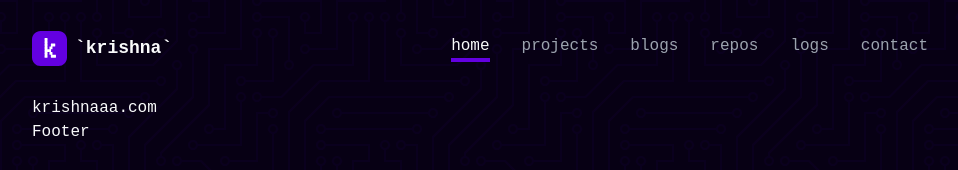
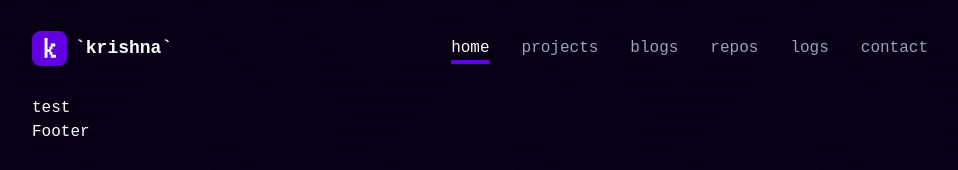
Before and after one commit to krishna8421/v1.krishnaaa.com, a Next.js app: page / in a window 1280 px wide. Shown: the top 170 px of the page, without its empty margins (160-1118 px from the left). Built offline with nearby package versions, Linux system fonts and the light colour scheme; no server answers.

Commit message:
Change: border to underline for nav links

```diff
--- a/src/components/NavBar/NavLink.tsx
+++ b/src/components/NavBar/NavLink.tsx
@@ -16,7 +16,7 @@ export const NavLink = ({ url, name, noHide }: Props) => {
       <div
         className={`${
           isActive
-            ? "border-b-4 border-custom-purple text-gray-50"
+            ? "underline decoration-4 decoration-custom-purple underline-offset-8 text-gray-50"
             : "text-gray-400 hover:text-gray-300"
         } cursor-pointer transition-all ${noHide ? "" : "hidden"} md:inline-block`}
       >
--- a/src/components/NavBar/index.tsx
+++ b/src/components/NavBar/index.tsx
@@ -1,21 +1,20 @@
 import React from "react";
 import Image from "next/image";
-import { NavLink } from "./NavLink";
 import Link from "next/link";
 import { NavLinks } from "./NavLinks";
 import { HamburgerMenu } from "./HamburgerMenu";
 
 export const NavBar = () => {
   return (
-    <Link href="/">
-      <nav className="flex justify-between items-center h-20 lg:h-24">
-        <div className="flex items-center gap-2 cursor-pointer">
+    <nav className="flex justify-between items-center h-20 lg:h-24">
+      <Link href="/">
+        <div className="flex items-center gap-2 cursor-pointer select-none">
           <Image src="/images/logo.svg" alt="Logo" width={35} height={35} />
           <span className="font-bold text-lg">`krishna`</span>
         </div>
-        <NavLinks />
-        <HamburgerMenu />
-      </nav>
-    </Link>
+      </Link>
+      <NavLinks />
+      <HamburgerMenu />
+    </nav>
   );
 };
--- a/src/layouts/Main/index.tsx
+++ b/src/layouts/Main/index.tsx
@@ -5,7 +5,6 @@ import { NavBar } from "@components/NavBar";
 import Head from "next/head";
 import { useRouter } from "next/router";
 import { ReactNode } from "react";
-import { HamburgerMenu } from "@components/NavBar/HamburgerMenu";
 
 interface Props extends PartialMetaData {
   children: ReactNode;
--- a/src/pages/index.tsx
+++ b/src/pages/index.tsx
@@ -1,8 +1,15 @@
 import { Main } from "@layouts/Main";
 import { NextPage } from "next";
+import Link from "next/link";
 
 const Index: NextPage = () => {
-  return <Main>krishnaaa.com</Main>;
+  return (
+    <Main>
+      <Link href="/test">
+        <a>test</a>
+      </Link>
+    </Main>
+  );
 };
 
 export default Index;
--- a/src/pages/test/index.tsx
+++ b/src/pages/test/index.tsx
@@ -1,13 +1,15 @@
 import { NextPage } from "next";
 import { increment, decrement, selectVal } from "src/slices/valSlice";
 import { useAppDispatch, useAppSelector } from "@hooks/redux";
+import { Main } from "@layouts/Main";
 
 const Index: NextPage = () => {
   const dispatch = useAppDispatch();
   const val = useAppSelector(selectVal);
 
   return (
-    <div className="flex flex-col min-h-screen items-center justify-center">
+    <Main>
+      <div className="flex flex-col items-center justify-center text-white">
         <h1>krishna kumar</h1>
         <div className="space-x-4">
           <button
@@ -27,6 +29,7 @@ const Index: NextPage = () => {
           </button>
         </div>
       </div>
+    </Main>
   );
 };
 
```
Lines whose indentation alone changed are shown as unchanged.
